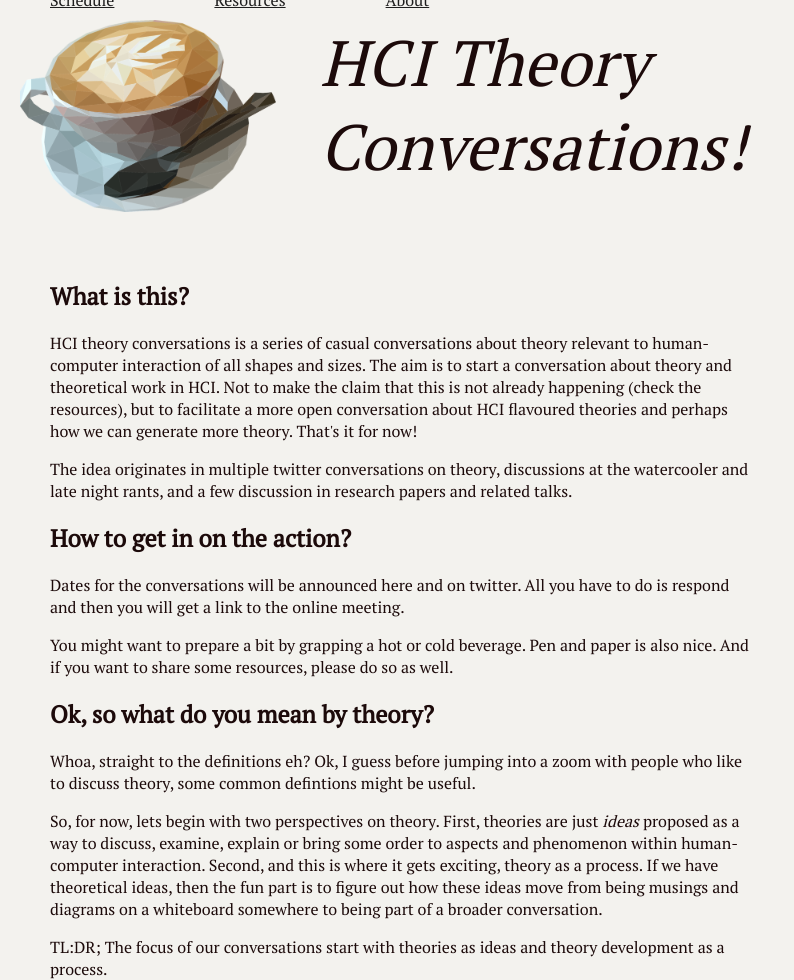
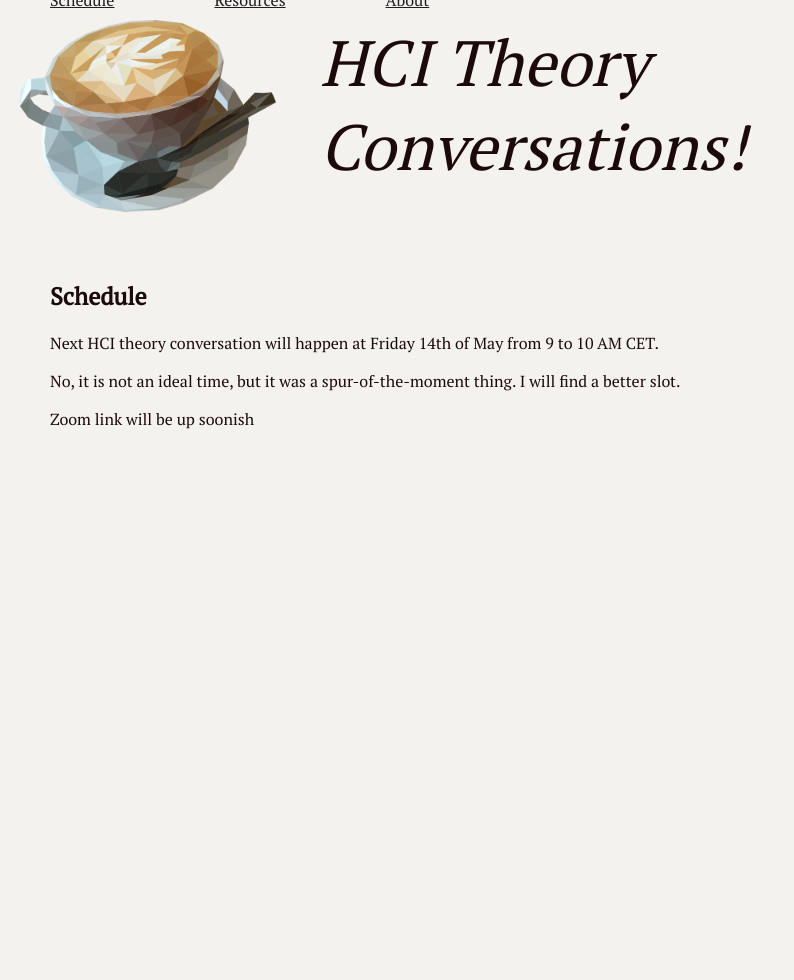
Before and after one commit to henrikkorsgaard/HCI-theory-conversations, a plain HTML site: page schedule.html in a window 1280 px wide. Shown: the whole page, without its empty margins (0-794 px from the left). After the commit the page ends 800 px from the top, so only its background shows below. Drawn offline with Linux system fonts and the light colour scheme.

Commit message:
updated schedule

```diff
--- a/schedule.html
+++ b/schedule.html
@@ -11,28 +11,10 @@
             <h1><i>HCI Theory Conversations!</i></h1>
     </div>
     <div id="text">
-        <h2>What is this?</h2>
-        <p>HCI theory conversations is a series of casual conversations about theory relevant to human-computer
-            interaction of all shapes and sizes. The aim is to start a conversation about theory and theoretical work in
-            HCI. Not to make the claim that this is not already happening (check the resources), but to facilitate a
-            more open conversation about HCI flavoured theories and perhaps how we can generate more theory. That&#39;s
-            it for now!</p>
-        <p>The idea originates in multiple twitter conversations on theory, discussions at the watercooler and late
-            night rants, and a few discussion in research papers and related talks. </p>
-        <h2>How to get in on the action?</h2>
-        <p>Dates for the conversations will be announced here and on twitter. All you have to do is respond and then you
-            will get a link to the online meeting. </p>
-        <p>You might want to prepare a bit by grapping a hot or cold beverage. Pen and paper is also nice. And if you
-            want to share some resources, please do so as well.</p>
-        <h2>Ok, so what do you mean by theory?</h2>
-        <p>Whoa, straight to the definitions eh? Ok, I guess before jumping into a zoom with people who like to discuss
-            theory, some common defintions might be useful. </p>
-        <p>So, for now, lets begin with two perspectives on theory. First, theories are just <em>ideas</em> proposed as
-            a way to discuss, examine, explain or bring some order to aspects and phenomenon within human-computer
-            interaction. Second, and this is where it gets exciting, theory as a process. If we have theoretical ideas,
-            then the fun part is to figure out how these ideas move from being musings and diagrams on a whiteboard
-            somewhere to being part of a broader conversation. </p>
-        <p>TL:DR; The focus of our conversations start with theories as ideas and theory development as a process. </p>
+        <h2>Schedule</h2>
+        <p>Next HCI theory conversation will happen at Friday 14th of May from 9 to 10 AM CET.</p>
+       <p>No, it is not an ideal time, but it was a spur-of-the-moment thing. I will find a better slot.</p>
+       <p>Zoom link will be up soonish</p>
     </div>
 </body>
 
```
